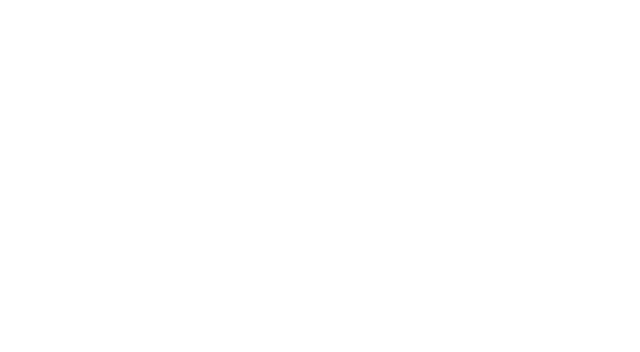
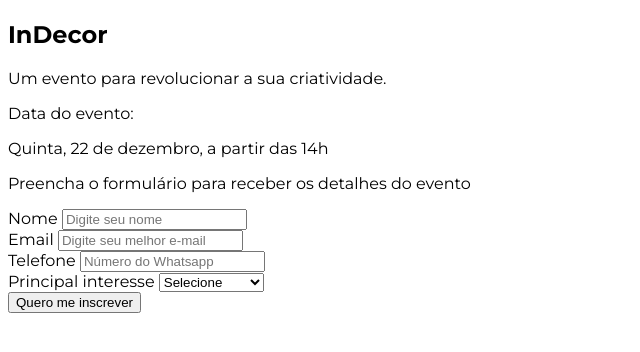
Before and after one commit to julianossgs/Landing-Page, a plain HTML site: page index.html in a window 1280 px wide. Shown: the whole page, without its empty margins (0-640 px from the left). Drawn offline with nearby package versions, Linux system fonts and the light colour scheme.

Commit message:
Html do formulário

```diff
--- a/Css/styles.css
+++ b/Css/styles.css
@@ -1,6 +1,3 @@
 body{
     font-family: "Montserrat";
 }
-h1{
-    color: red;
-}
--- a/index.html
+++ b/index.html
@@ -17,6 +17,50 @@
     <title>InDecor</title>
 </head>
     <body>
+      <header id="event-subscription">
+        <div id="disclaimer">
+            <h2>InDecor</h2>
+            <p class="about-event">
+                Um evento para revolucionar a sua criatividade.
+            </p>
+            <p>Data do evento:</p>
+            <p class="event-date">Quinta, 22 de dezembro, a partir das 14h</p>
 
+        </div>
+        <div id="subscription-form">
+            <p>Preencha o formulário para receber os detalhes do evento</p>
+            <form>
+                <div class="form-group">
+                    <label for="name">Nome</label>
+                    <input type="text" maxlength="60" minlength="3" placeholder="Digite seu nome" required>
+
+                </div>
+                <div class="form-group">
+                    <label for="email">Email</label>
+                    <input type="email" placeholder="Digite seu melhor e-mail" required>
+
+                </div>
+                <div class="form-group">
+                    <label for="phone">Telefone</label>
+                    <input type="tel" placeholder="Número do Whatsapp" required>
+
+                </div>
+                <div class="form-group">
+                    <label for="interest">Principal interesse</label>
+                    <select name="interest">
+                        <option value="" disabled selected>Selecione</option>
+                        <option>Apartamentos</option>
+                        <option>Casas</option>
+                        <option>Jardins</option>
+                        <option>Outros</option>
+
+                    </select>
+                </div>
+                <input type="submit" class="btn" value="Quero me inscrever">
+            </form>
+
+        </div>
+
+      </header>
     </body>
 </html>
```
